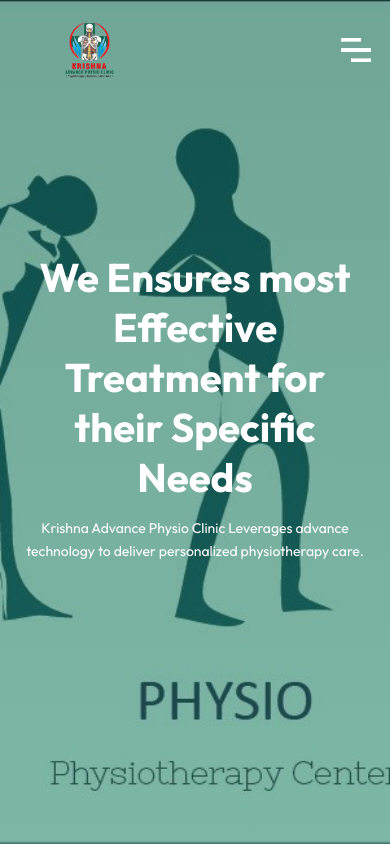
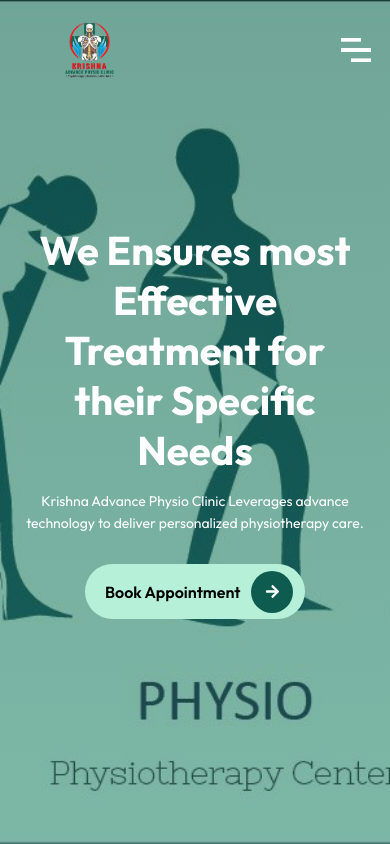
Before and after one commit to sagarkumarsaini11/clinic-website, a React (Vite) app: page / in a window 390 px wide. Shown: the top 844 px of the page. Built offline with nearby package versions, Linux system fonts and the light colour scheme.

Commit message:
correct hero section

```diff
--- a/src/Components/Hero/Hero.css
+++ b/src/Components/Hero/Hero.css
@@ -20,6 +20,124 @@
     text-align: center;
     max-width: 800px;
       animation: slideFromLeft 1.8s ease-out forwards;
+}
+
+.appointment-btn {
+  position: relative;
+  overflow: hidden;
+
+  display: inline-flex;
+  align-items: center;
+  justify-content: space-between;
+
+  width: 310px;
+  height: 65px;
+
+  border: none;
+  border-radius: 50px;
+
+  padding: 0 12px 0 35px;
+
+  background: #b7f0d8;
+  color: black;
+
+  font-size: 24px;
+  font-weight: 600;
+
+  cursor: pointer;
+
+  transition: all 0.4s ease;
+}
+
+/* Animated Layer */
+
+.appointment-btn::before {
+  content: "";
+
+  position: absolute;
+  top: 0;
+  left: -100%;
+
+  width: 100%;
+  height: 100%;
+
+  background: #0d5c4f;
+
+  transition: all 0.5s ease;
+  z-index: 0;
+}
+
+/* Hover Animation */
+
+.appointment-btn:hover::before {
+  left: 0;
+}
+
+/* Text */
+
+.appointment-btn span {
+  position: relative;
+  z-index: 2;
+}
+
+/* Arrow Circle */
+
+.arrow-circle {
+  position: relative;
+  z-index: 2;
+
+  width: 58px;
+  height: 58px;
+
+  background: #0d5c4f;
+
+  border-radius: 50%;
+
+  display: flex;
+  align-items: center;
+  justify-content: center;
+
+  color: white;
+  font-size: 22px;
+
+  transition: all 0.4s ease;
+}
+
+
+/* Tablet */
+
+@media (max-width: 768px) {
+
+  .appointment-btn {
+    width: 260px;
+    height: 65px;
+    font-size: 20px;
+    padding-left: 25px;
+  }
+
+  .arrow-circle {
+    width: 48px;
+    height: 48px;
+    font-size: 18px;
+  }
+}
+
+/* Mobile */
+
+@media (max-width: 480px) {
+
+  .appointment-btn {
+    width: 220px;
+    height: 55px;
+    font-size: 16px;
+    padding-left: 20px;
+  }
+
+  .arrow-circle {
+    width: 42px;
+    height: 42px;
+    font-size: 15px;
+  }
 }
 
 @keyframes slideFromLeft {
--- a/src/Components/Hero/Hero.jsx
+++ b/src/Components/Hero/Hero.jsx
@@ -1,19 +1,46 @@
-import React from 'react'
-import './Hero.css'
-import Navbar from '../Navbar/Navbar'
-
+import React from 'react';
+import './Hero.css';
+import { FaArrowRight } from "react-icons/fa";
 
 const Hero = () => {
+
+  const scrollToAppointment = () => {
+    const section = document.getElementById("appointment");
+
+    if (section) {
+      section.scrollIntoView({
+        behavior: "smooth",
+      });
+    }
+  };
+
   return (
     <div className='hero container'>
-   <div className='hero-text'>
-    <h1> We Ensures most Effective Treatment for their Specific Needs </h1>
-    <p>Krishna Advance Physio Clinic Leverages advance technology to deliver personalized physiotherapy care.</p>
+      <div className='hero-text'>
 
-   </div>
+        <h1>
+          We Ensures most Effective Treatment for their Specific Needs
+        </h1>
 
+        <p>
+          Krishna Advance Physio Clinic Leverages advance technology to
+          deliver personalized physiotherapy care.
+        </p>
+
+        <button
+          className="appointment-btn"
+          onClick={scrollToAppointment}
+        >
+          <span>Book Appointment</span>
+
+          <div className="arrow-circle">
+            <FaArrowRight />
+          </div>
+        </button>
+
+      </div>
     </div>
-  )
-}
+  );
+};
 
-export default Hero
+export default Hero;
```
